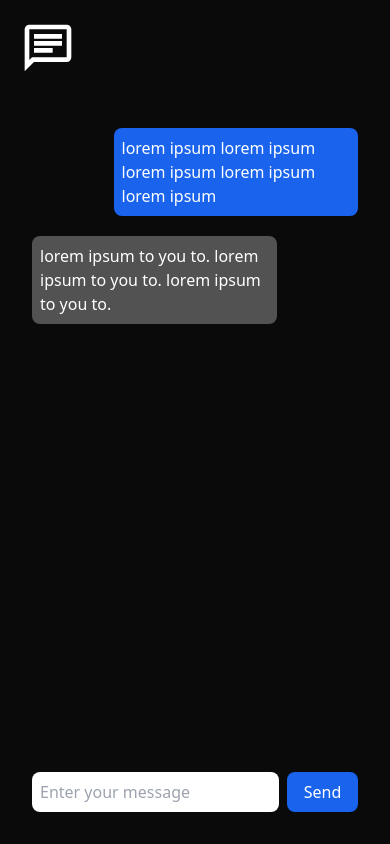
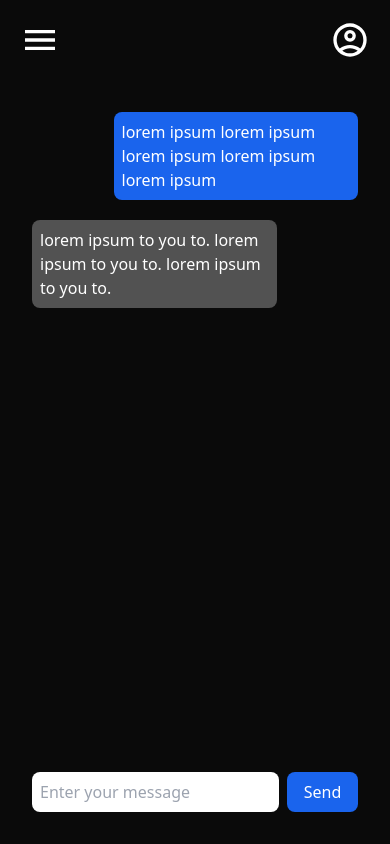
Before and after one commit to Bazorko/chat_frontend, a React (Vite) app: page /chat in a window 390 px wide. Built offline with nearby package versions, Linux system fonts and the light colour scheme.

Commit message:
- Completed chat window, minus the menu opening on click, for mobile devices.

```diff
--- a/src/AppHome.tsx
+++ b/src/AppHome.tsx
@@ -25,7 +25,7 @@ const App = () => {
       <section className={`flex flex-col h-screen p-5 lg:p-0 ${isPortalOpen ? "overflow-hidden" : null}`}>
         <section className="flex flex-col items-center grow lg:flex-row lg:items-start">
           <section className="lg:flex-1 lg:h-full lg:justify-items-center lg:content-center lg:p-0">
-            <Logo />
+            <Logo height={"h-24"}/>
           </section>
           <section className="flex flex-col justify-center items-center lg:flex-1 lg:h-full lg:content-center">
             <Account openPortal={openPortal} accountCard={accountCard} displayAccountCard={displayAccountCard}/>
--- /dev/null
+++ b/src/components/AccountIcon.tsx
@@ -0,0 +1,13 @@
+import Account from "../assets/account_circle_24dp_FFFFFF_FILL0_wght400_GRAD0_opsz24.svg";
+
+interface AccountImagePlaceholderIconProps{
+    height: string
+}
+
+const AccountImagePlaceholderIcon = ({ height }: AccountImagePlaceholderIconProps) => {
+  return (
+    <img src={Account} className={`${height} p-5 lg:p-0 cursor-pointer`} alt="Account image placeholder icon." />
+  )
+}
+
+export default AccountImagePlaceholderIcon;
--- a/src/components/Logo.tsx
+++ b/src/components/Logo.tsx
@@ -1,8 +1,13 @@
-import AppsIcon from "../assets/chat_24dp_FFFFFF_FILL0_wght400_GRAD0_opsz24.svg";
+import Logo from "../assets/chat_24dp_FFFFFF_FILL0_wght400_GRAD0_opsz24.svg";
 
-const Logo = () => {
+interface LogoProps{
+    height: string
+}
+
+const LogoIcon = ({ height }: LogoProps) => {
     return(
-        <img src={AppsIcon} className="h-24 p-5 lg:p-0" alt="Chat app logo." />
-    )
+        <img src={Logo} className={`${height} p-5 lg:p-0`} alt="Chat app logo." />
+    );
 }
-export default Logo;
+
+export default LogoIcon;
--- /dev/null
+++ b/src/components/MenuIcon.tsx
@@ -0,0 +1,13 @@
+import Menu from "../assets/menu_24dp_FFFFFF_FILL0_wght400_GRAD0_opsz24.svg";
+
+interface MenuProps{
+    height: string
+}
+
+const MenuIcon = ({ height }:MenuProps) => {
+    return(
+        <img src={Menu} className={`${height} p-5 lg:p-0 cursor-pointer`} alt="Menu icon." />
+    );
+}
+
+export default MenuIcon;
--- /dev/null
+++ b/src/components/Nav.tsx
@@ -0,0 +1,13 @@
+import MenuIcon from "./MenuIcon";
+import AccountImagePlaceholderIcon from "./AccountIcon";
+
+const Nav = () => {
+    return (
+        <section className="flex justify-between w-full">
+                <MenuIcon height={"h-20"}/>
+                <AccountImagePlaceholderIcon height={"h-20"}/>
+        </section>
+    )
+}
+
+export default Nav;
--- a/src/pages/Chat.tsx
+++ b/src/pages/Chat.tsx
@@ -1,4 +1,4 @@
-import Logo from "../components/Logo";
+import Nav from  "../components/Nav.tsx";
 
 const Chat = () => {
     const messages = [
@@ -13,9 +13,7 @@ const Chat = () => {
     ];
     return (
         <section className="flex flex-col h-screen">
-            <section className="">
-                <Logo />
-            </section>
+            <Nav />
             {/*Chat Window*/}
             <section className="p-8 grow overflow-auto flex flex-col">
                 {messages.map((message) => {
```
Also changed, not shown: src/assets/account_circle_24dp_FFFFFF_FILL0_wght400_GRAD0_opsz24.svg (added), src/assets/menu_24dp_FFFFFF_FILL0_wght400_GRAD0_opsz24.svg (added).
